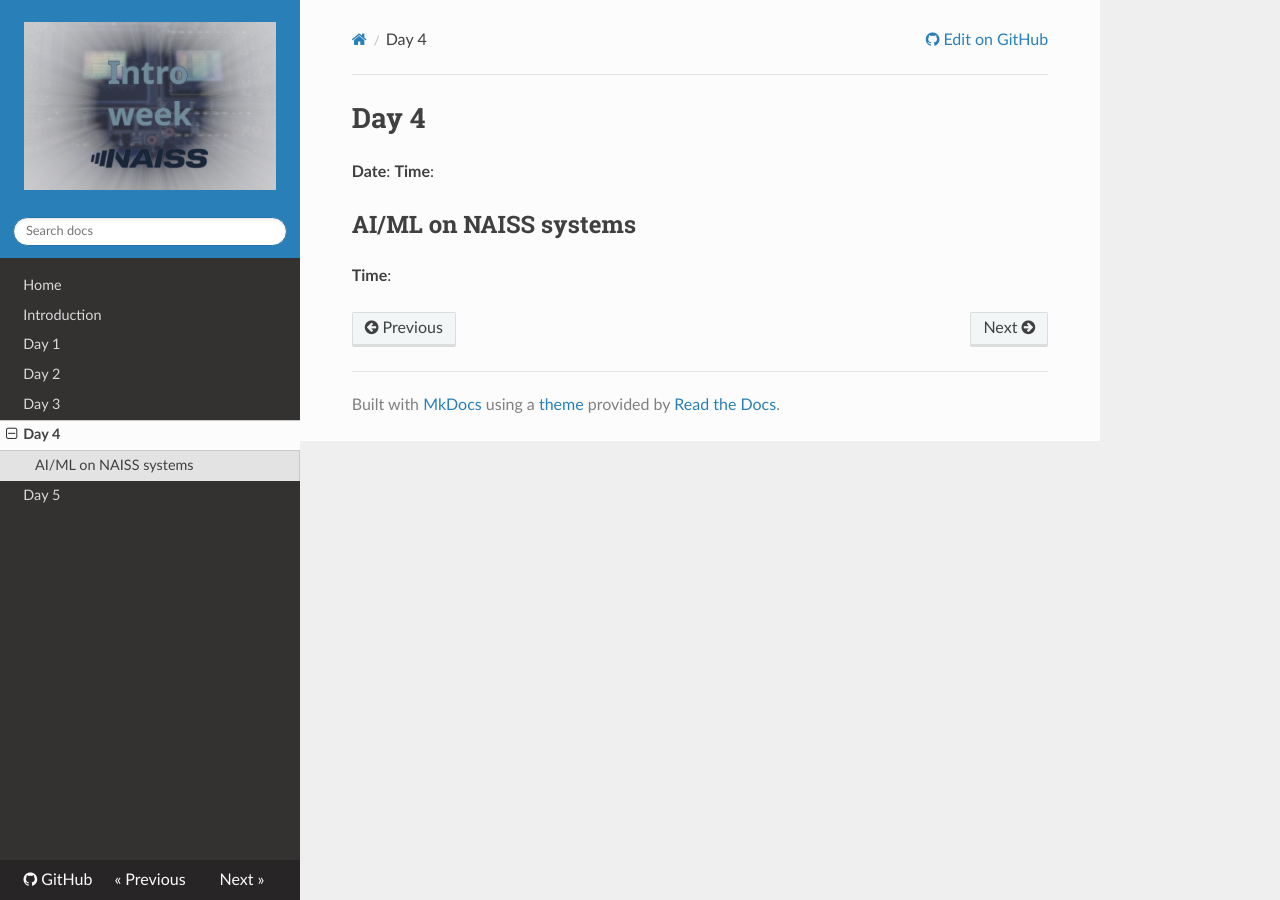
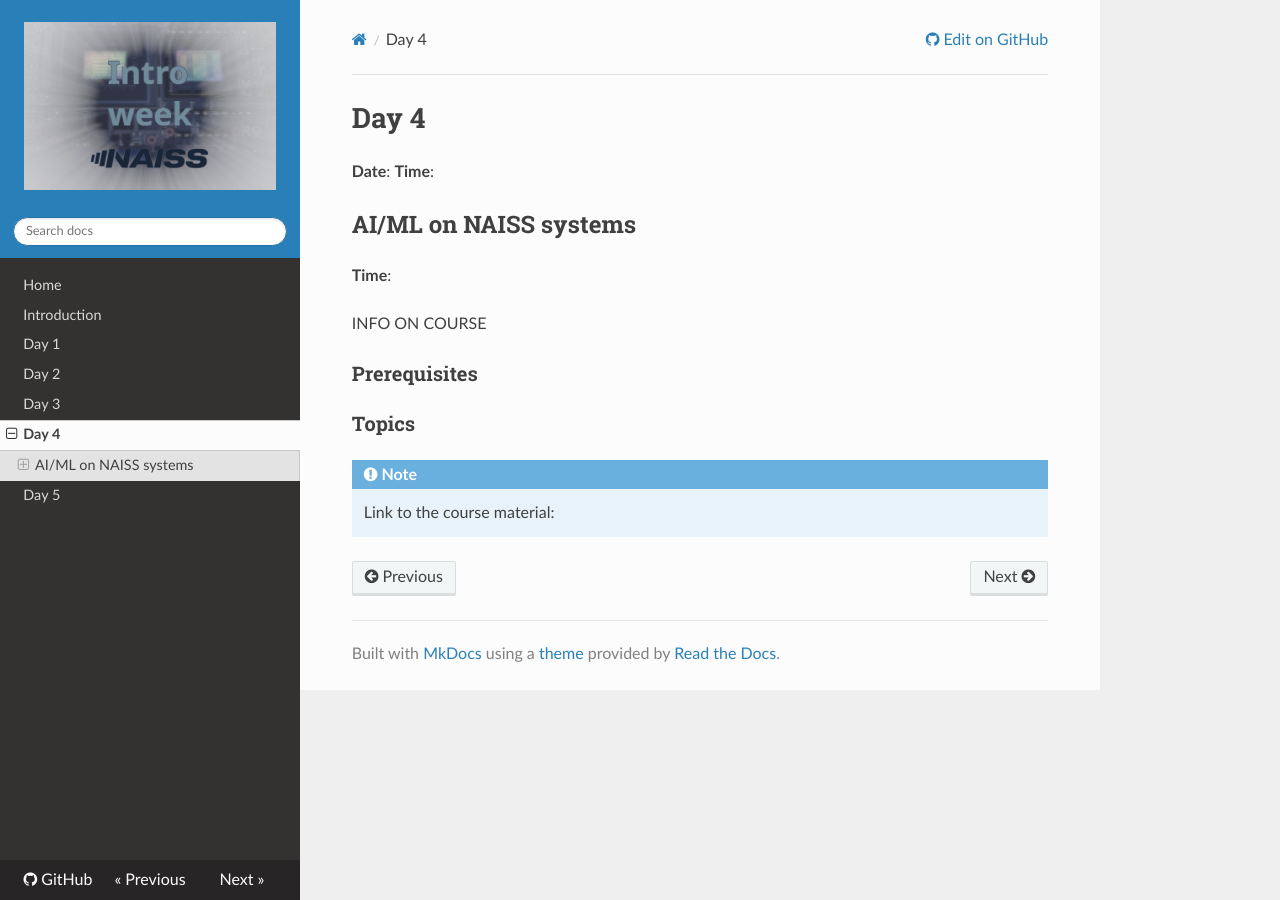
Before and after one commit to NAISS-Training/NAISS-intro-week, an MkDocs documentation site: the page built from docs/day4.md, in a window 1280 px wide. Built offline with MkDocs 1.6.1, drawn with Linux system fonts in a browser that asks for light colours; nearby versions of some CDN libraries.

Commit message:
Preparing day4 page for info

```diff
--- a/docs/day4.md
+++ b/docs/day4.md
@@ -6,3 +6,13 @@
 ## AI/ML on NAISS systems
 
 **Time**:
+
+INFO ON COURSE
+
+### Prerequisites
+
+### Topics
+
+!!! note
+
+    Link to the course material:
```
